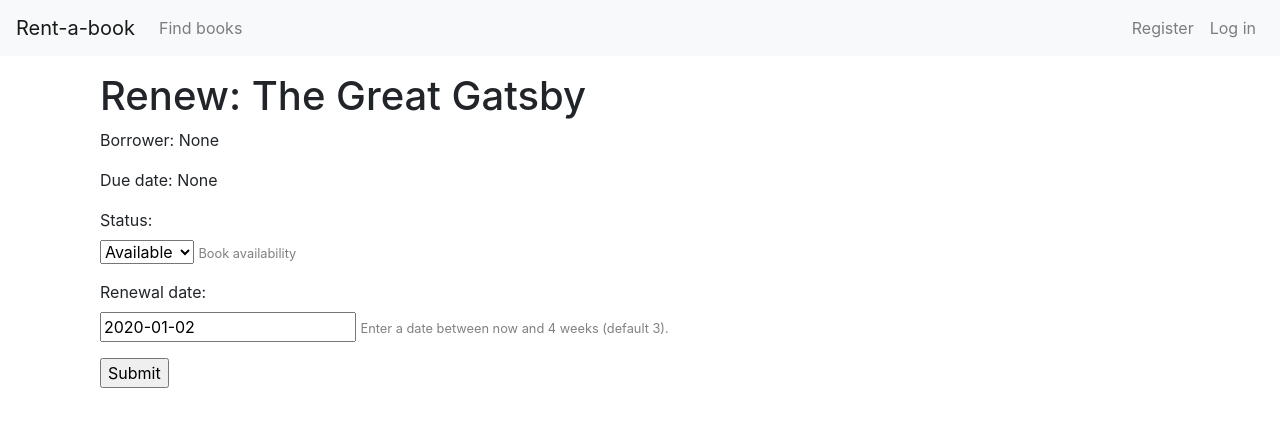
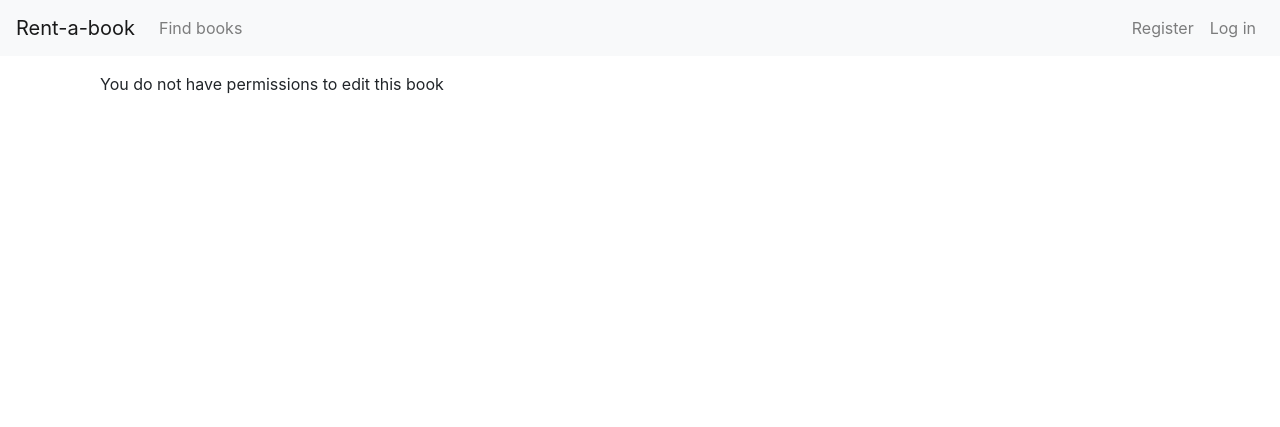
Before and after one commit to meemeee/final_project, a Django app: page /book/3/edit/ in a window 1280 px wide. Shown: the top 427 px of the page. Run offline with Django 3.2, Linux system fonts and the light colour scheme; data comes from the database, SQL or seed files in the repository; some libraries are stand-ins or nearby versions.

Commit message:
Add permission

```diff
--- a/rentabook/templates/rentabook/edit_book.html
+++ b/rentabook/templates/rentabook/edit_book.html
@@ -1,9 +1,11 @@
 {% extends "base_generic.html" %}
 
 {% block main %}
-<h1>Renew: {{ book_instance.title }}</h1>
-<p>Borrower: {{ book_instance.borrower }}</p>
-<p{% if book_instance.is_overdue %} class="text-danger" {% endif %}>Due date: {{ book_instance.due_back }}</p>
+{% if user.is_authenticated and user.get_username == bookinstance.created_by|stringformat:"s" %}
+    <h1>Renew: {{ book_instance.title }}</h1>
+    <p>Lender: {{ book_instance.created_by }}</p>
+    <p>Borrower: {{ book_instance.borrower }}</p>
+    <p{% if book_instance.is_overdue %} class="text-danger" {% endif %}>Due date: {{ book_instance.due_back }}</p>
 
     <form action="" method="post">
         {% csrf_token %}
@@ -23,4 +25,8 @@
     {% endfor %}
         <input type="submit" value="Submit">
     </form>
-    {% endblock %}
+
+{% else %}
+<p>You do not have permissions to edit this book</p>
+{% endif %}
+{% endblock %}
```
